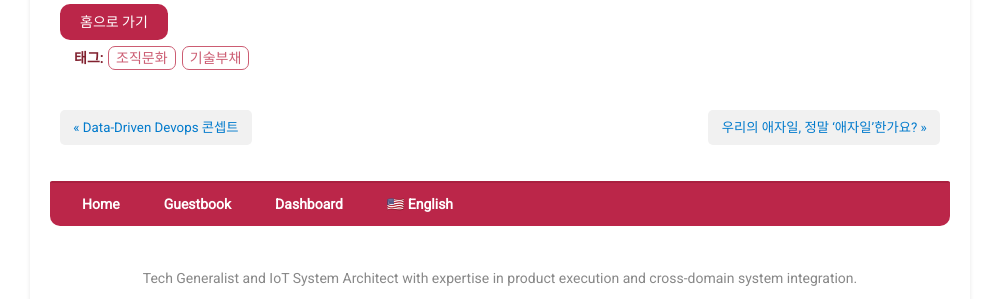
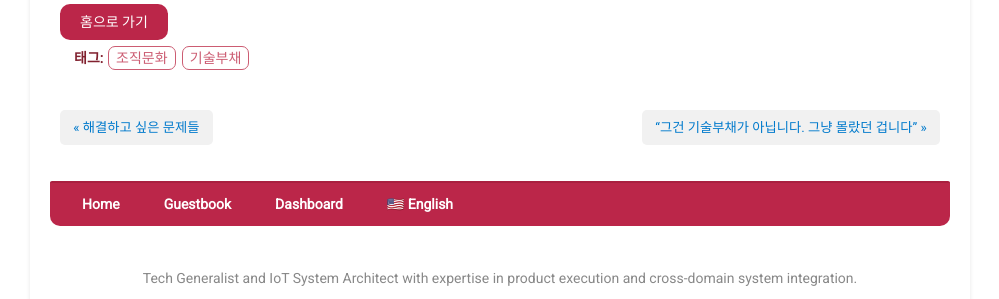
Before and after one commit to devchan64/devchan64.github.io, a Jekyll site: the page built from _posts/2025-04-14-technical-debt-is-not-about-code.md, in a window 1280 px wide and 900 px high, scrolled down 13165 px. Shown: the part 539-838 px from the top of the window, without its empty margins (140-1139 px from the left). Built offline with Jekyll 4.4.1, drawn with Linux system fonts in a browser that asks for light colours; some of the changed lines change nothing that is shown.

Commit message:
일자 오류

```diff
--- a/_posts/2024-04-14-technical-debt-is-not-about-code.md
+++ b/_posts/2025-04-14-technical-debt-is-not-about-code.md
@@ -1,6 +1,7 @@
 ---
 title: "기술부채는 기술의 문제가 아니다"
 layout: default
+date: 2025-04-14
 tags: [조직문화, 기술부채]
 ---
 
```
